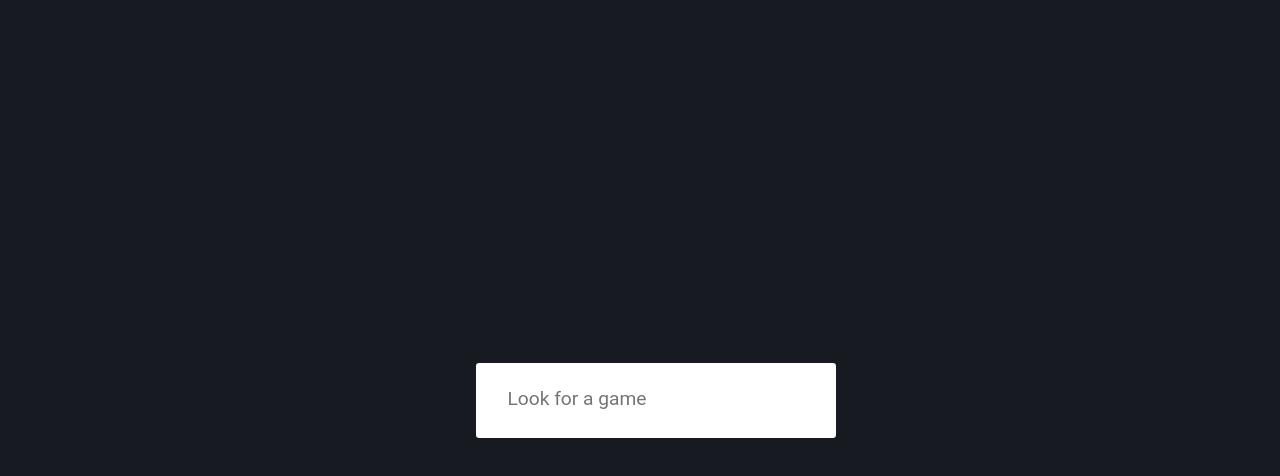
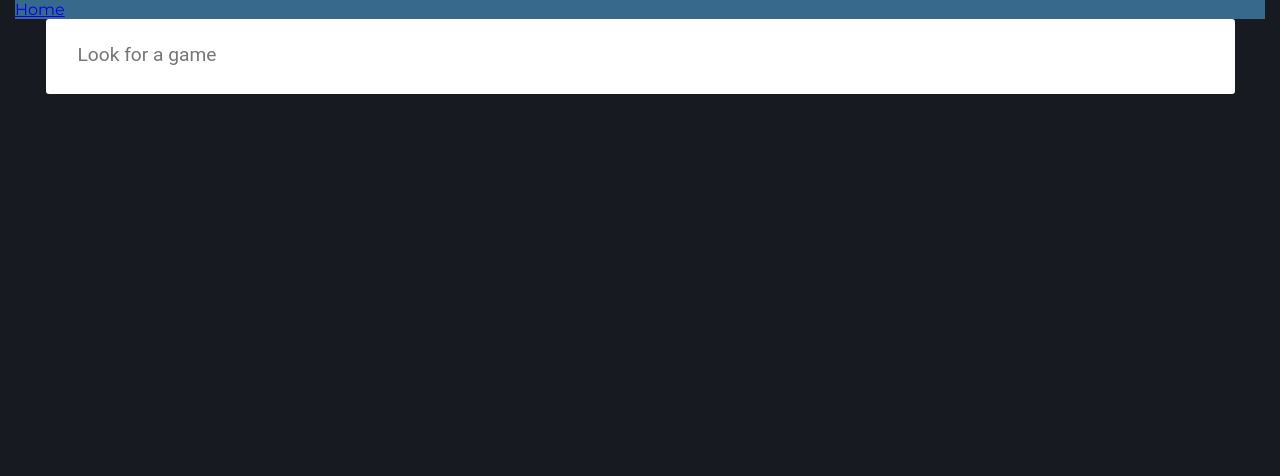
Before and after one commit to BratiPradhan/priceless-games, a React (Create React App) app: page / in a window 1280 px wide. Shown: the top 476 px of the page. Built offline with nearby package versions, Linux system fonts and the light colour scheme.

Commit message:
adding navigation basement

```diff
--- a/src/App.css
+++ b/src/App.css
@@ -1,6 +1,8 @@
 #root {
     height: 100%;
     max-width: 1250px;
-    display: flex;
     margin: auto;
 }
+.main-nav{
+    background-color: rgba( 62, 126, 167, 0.8);
+}
--- a/src/App.js
+++ b/src/App.js
@@ -4,12 +4,13 @@ import {Switch, Route} from 'react-router-dom';
 import GameList from './components/GamesList'
 import GameInfo from './components/GameInfo/GameInfo'
 import './App.css'
+import Navbar from './components/Navbar'
 
 function App() {
 
   return (
-
-
+    <>
+      <Navbar />
       <Switch>
         <Route exact path="/">
           <Search />
@@ -17,9 +18,7 @@ function App() {
         <Route path="/search" component={GameList} />
         <Route path="/game/:gameID" component={GameInfo} />
       </Switch>
-
-
-
+    </>
   )
 }
 
--- /dev/null
+++ b/src/components/Navbar.js
@@ -0,0 +1,12 @@
+import React from "react";
+import {Link} from 'react-router-dom';
+
+const Navbar = () => {
+    return(
+        <nav className="main-nav">
+            <Link to="/">Home</Link>
+        </nav>
+    )
+}
+
+export default Navbar
```
Lines whose indentation alone changed are shown as unchanged.
